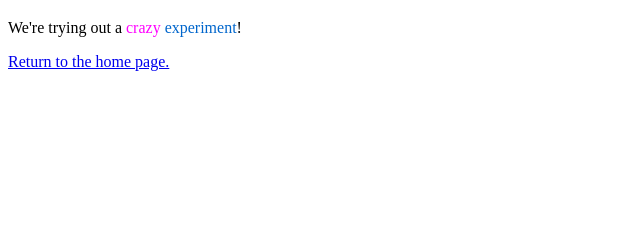
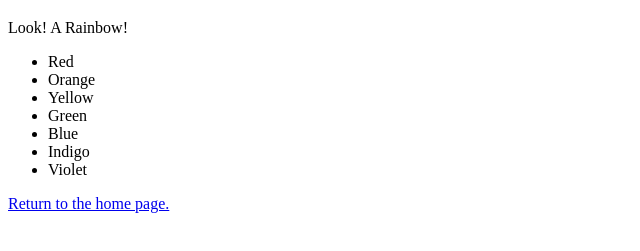
Before and after one commit to richardfieldsend/my-git-repo, a plain HTML site: page crazy.html in a window 1280 px wide. Shown: the part 61-312 px from the top of the page, without its empty margins (0-640 px from the left). Drawn offline with Linux system fonts and the light colour scheme.

Commit message:
Add a rainbow to the crazy.html file.

```diff
--- a/crazy.html
+++ b/crazy.html
@@ -6,8 +6,16 @@
   </head>
   <body>
     <h1>A Crazy Experiment.</h1>
-    <p>We're trying out a <span style="color: #F0F">crazy</span>
-      <span style="color: #06C">experiment</span>!</p>
+    <p>Look! A Rainbow!</p>
+    <ul>
+      <li style="color: #red">Red</li>
+      <li style="color: #orange">Orange</li>
+      <li style="color: #yellow">Yellow</li>
+      <li style="color: #green">Green</li>
+      <li style="color: #blue">Blue</li>
+      <li style="color: #indigo">Indigo</li>
+      <li style="color: #violet">Violet</li>
+    </ul>
     <p>
       <a href="index.html">Return to the home page.</a>
     </p>
```
